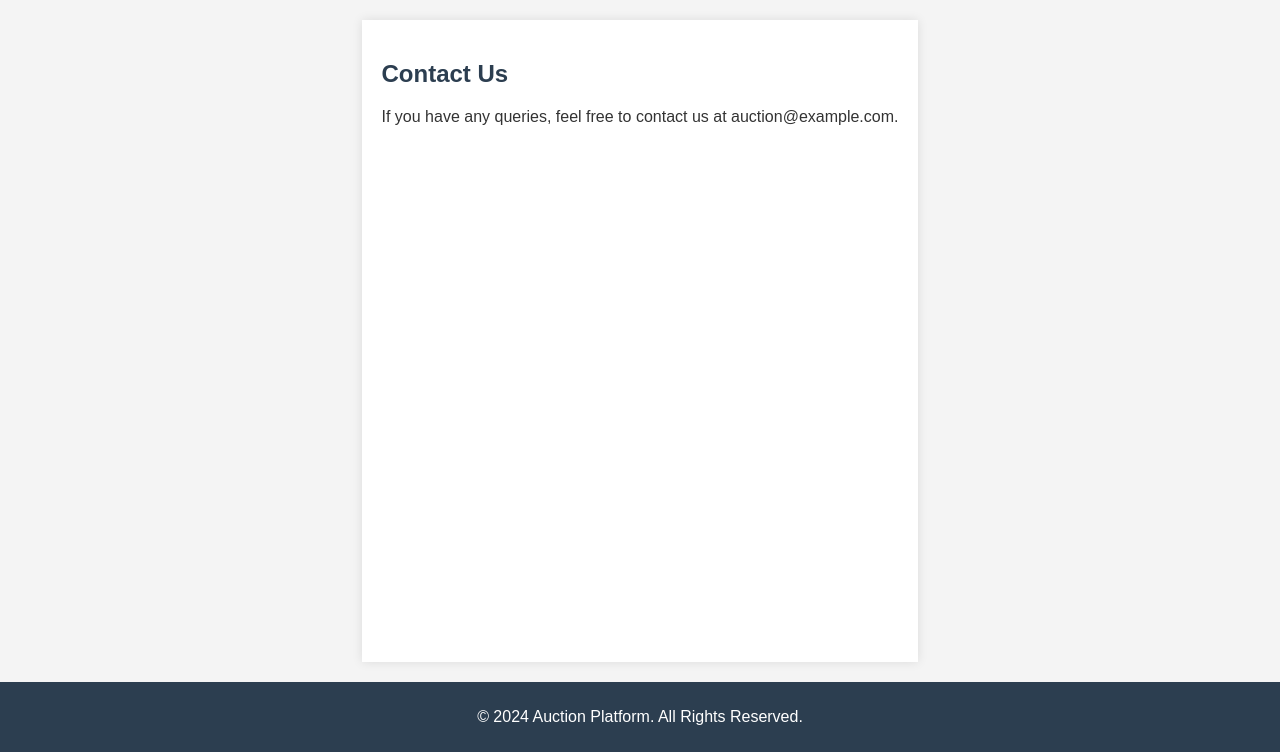
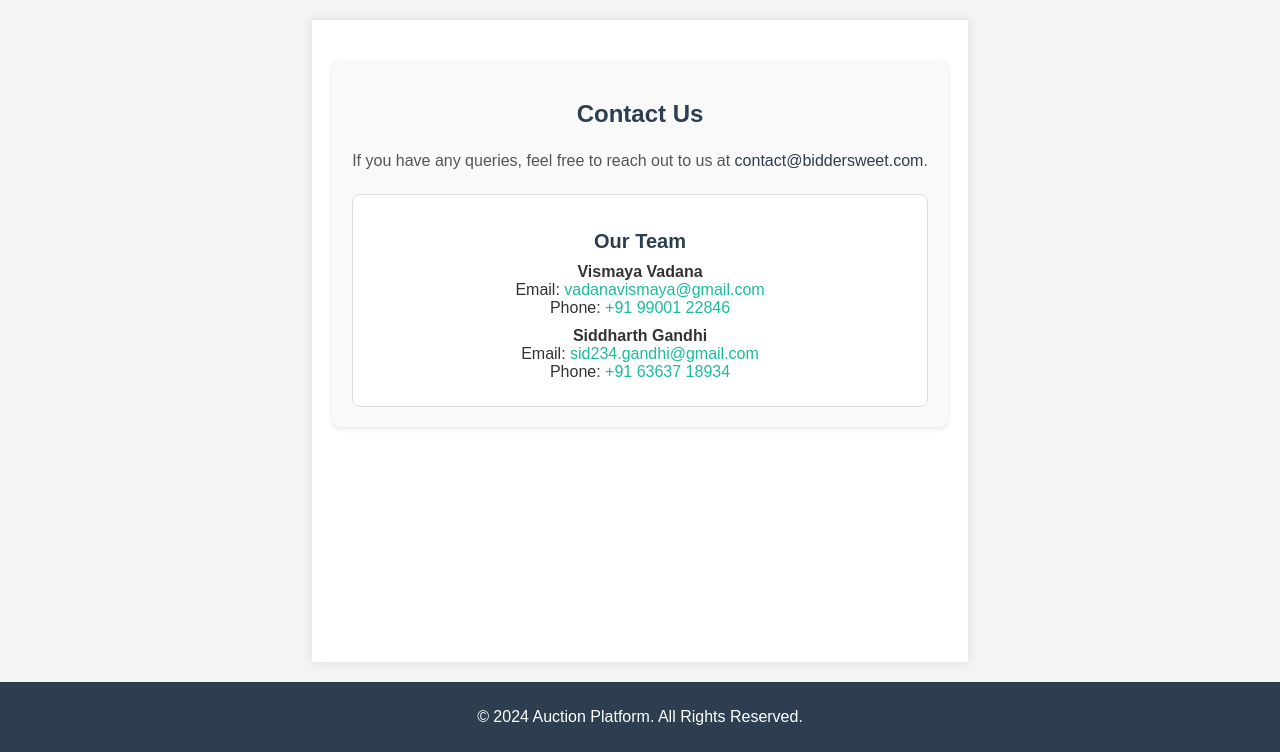
Before and after one commit to VismayaVU/online-auction-system, a Django app: page /contact/ in a window 1280 px wide. Shown: the part 48-800 px from the top of the page. Run offline with Django 5.2, Linux system fonts and the light colour scheme.

Commit message:
Finishing touches to contact_us.html

```diff
--- a/auction_platform/auction/templates/auction/contact_us.html
+++ b/auction_platform/auction/templates/auction/contact_us.html
@@ -1,5 +1,86 @@
 {% extends 'base.html' %}
+
 {% block content %}
-  <h2>Contact Us</h2>
-  <p>If you have any queries, feel free to contact us at auction@example.com.</p>
+  <style>
+    /* Page Container */
+    .contact-container {
+      max-width: 800px;
+      margin: 20px auto;
+      padding: 20px;
+      background-color: #f9f9f9;
+      border-radius: 8px;
+      box-shadow: 0 2px 5px rgba(0, 0, 0, 0.1);
+    }
+
+    /* Heading */
+    .contact-container h2 {
+      color: #2c3e50;
+      text-align: center;
+      font-size: 24px;
+      margin-bottom: 20px;
+    }
+
+    /* Paragraph */
+    .contact-container p {
+      color: #555;
+      font-size: 16px;
+      line-height: 1.6;
+      margin-bottom: 15px;
+      text-align: center;
+    }
+
+    /* Contact Details */
+    .contact-info {
+      text-align: center;
+      margin-top: 20px;
+      padding: 15px;
+      border: 1px solid #ddd;
+      border-radius: 8px;
+      background-color: #ffffff;
+    }
+
+    .contact-info h3 {
+      font-size: 20px;
+      color: #2c3e50;
+      margin-bottom: 10px;
+    }
+
+    .contact-info .contact-item {
+      font-size: 16px;
+      margin: 10px 0;
+      color: #333;
+    }
+
+    /* Link Styling */
+    .contact-info a {
+      color: #1abc9c;
+      text-decoration: none;
+      transition: color 0.3s ease;
+    }
+
+    .contact-info a:hover {
+      color: #16a085;
+    }
+  </style>
+
+  <div class="contact-container">
+    <h2>Contact Us</h2>
+    <p>If you have any queries, feel free to reach out to us at <a href="mailto:contact@biddersweet.com">contact@biddersweet.com</a>.</p>
+
+    <div class="contact-info">
+      <h3>Our Team</h3>
+
+      <div class="contact-item">
+        <strong>Vismaya Vadana</strong><br>
+        Email: <a href="mailto:vadanavismaya@gmail.com">vadanavismaya@gmail.com</a><br>
+        Phone: <a href="tel:+919900122846">+91 99001 22846</a>
+      </div>
+
+      <div class="contact-item">
+        <strong>Siddharth Gandhi</strong><br>
+        Email: <a href="mailto:sid234.gandhi@gmail.com">sid234.gandhi@gmail.com</a><br>
+        Phone: <a href="tel:+916363718934">+91 63637 18934</a>
+      </div>
+    </div>
+  </div>
 {% endblock %}
```
